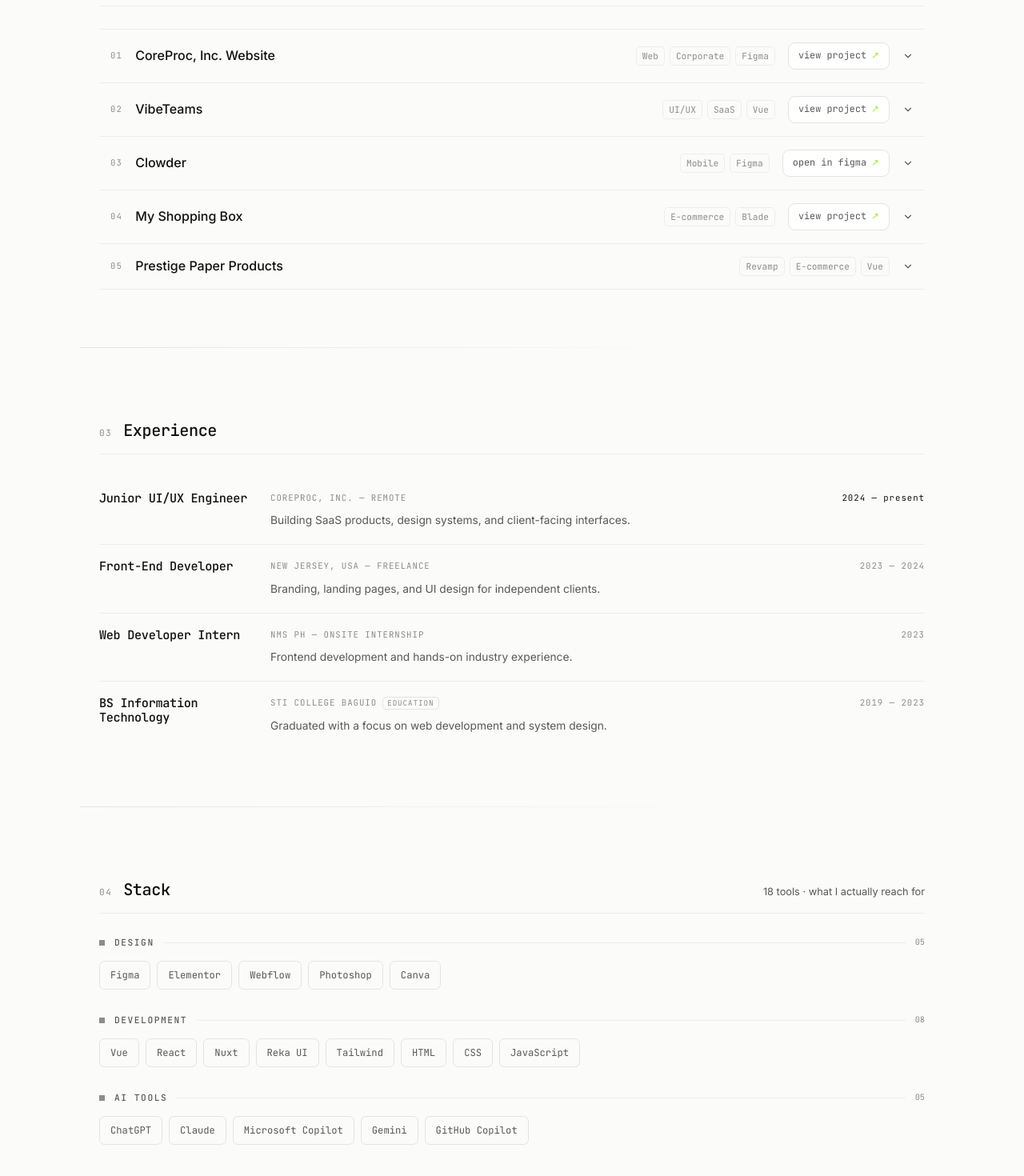
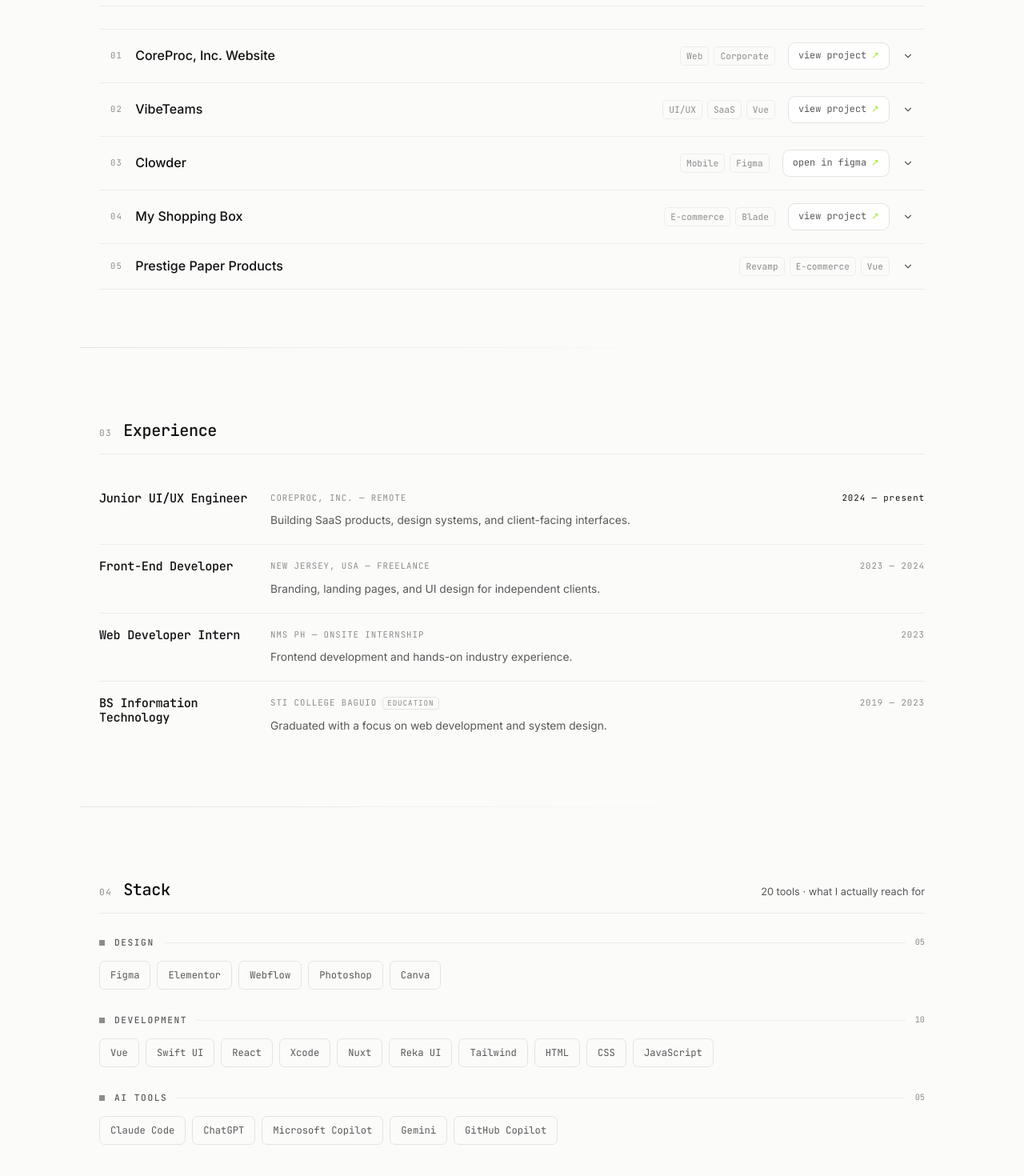
Before and after one commit to zytanas/portfolio, a Vue app in the folder jz-portfolio/: page / in a window 1280 px wide. Shown: the part 1320-2790 px from the top of the page at 80% size. Built offline with nearby package versions, Linux system fonts and the light colour scheme.

Commit message:
additional information

```diff
--- a/jz-portfolio/src/data/projects.js
+++ b/jz-portfolio/src/data/projects.js
@@ -5,8 +5,8 @@ export const projects = [
    {
     title: 'CoreProc, Inc. Website',
     description:
-      'Corporate site for a B2B SaaS company. Designed the full website in Figma with a cohesive visual language and dev-ready specs.',
-    tech: ['Web', 'Corporate', 'Figma'],
+      'Corporate site for a B2B SaaS company. Designed the full website in a cohesive visual language and dev-ready specs.',
+    tech: ['Web', 'Corporate'],
     links: [{ label: '↗', href: 'https://coreproc.com/' }],
   },
   {
--- a/jz-portfolio/src/data/stack.js
+++ b/jz-portfolio/src/data/stack.js
@@ -7,11 +7,11 @@ export const stack = [
   },
   {
     label: 'Development',
-    items: ['Vue', 'React', 'Nuxt', 'Reka UI', 'Tailwind', 'HTML', 'CSS', 'JavaScript'],
+    items: ['Vue', 'Swift UI','React', 'Xcode' ,'Nuxt', 'Reka UI', 'Tailwind', 'HTML', 'CSS', 'JavaScript'],
   },
   {
     label: 'AI Tools',
-    items: ['ChatGPT', 'Claude', 'Microsoft Copilot', 'Gemini', 'GitHub Copilot'],
+    items: ['Claude Code', 'ChatGPT', 'Microsoft Copilot', 'Gemini', 'GitHub Copilot'],
   },
 ]
 
```
